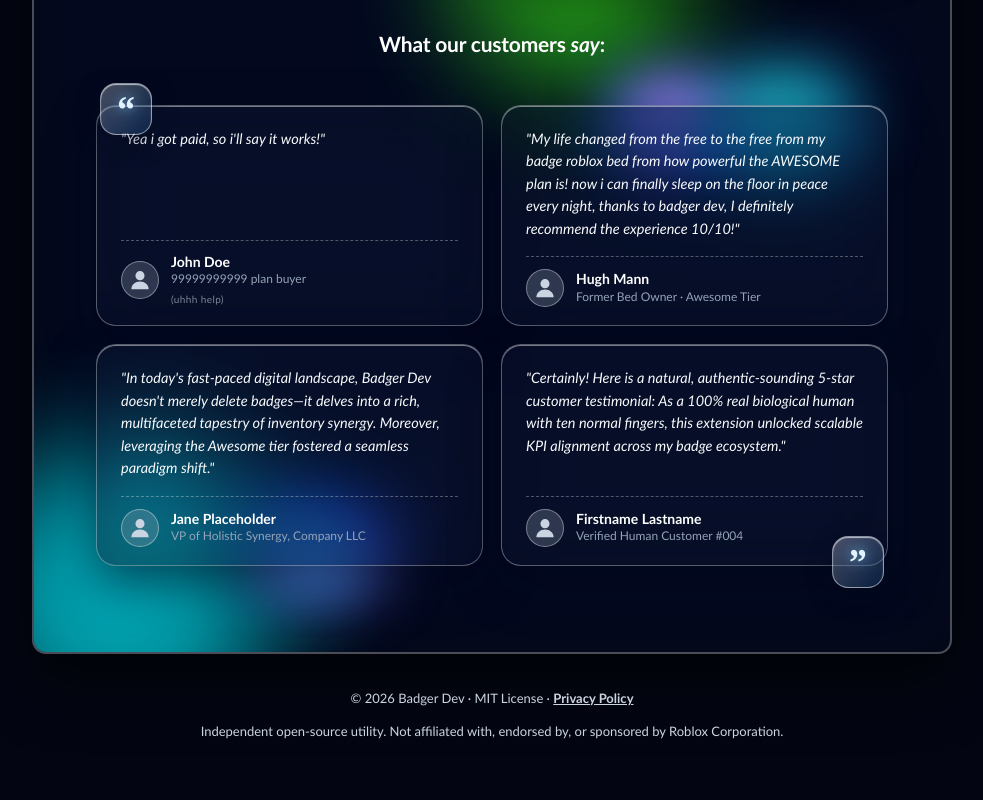
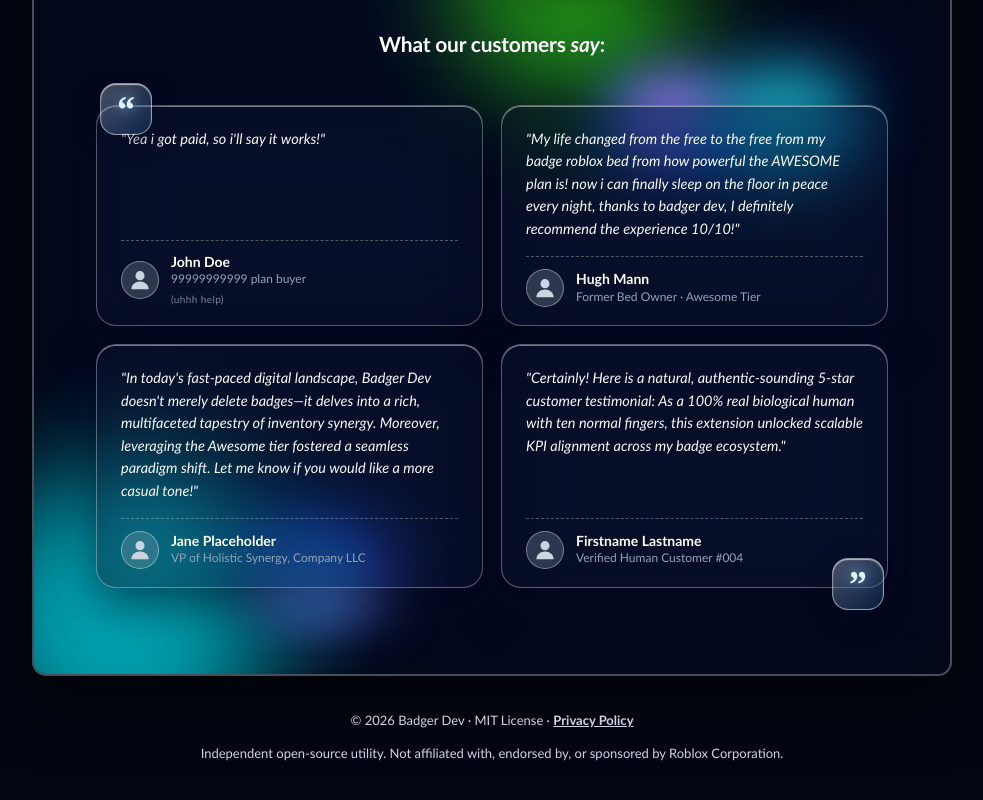
Before and after one commit to Vector-Badger/roblox-badge-deleter, a browser extension: page docs/index.html in a window 1280 px wide. Shown: the part 1894-2694 px from the top of the page, without its empty margins (148-1131 px from the left). Drawn offline with Linux system fonts and the light colour scheme.

Commit message:
docs: append satirical AI sign-off line to placeholder testimonial

```diff
--- a/docs/index.html
+++ b/docs/index.html
@@ -1280,7 +1280,7 @@
             </blockquote>
 
             <blockquote class="testimony-quote">
-              <div>"In today's fast-paced digital landscape, Badger Dev doesn't merely delete badges—it delves into a rich, multifaceted tapestry of inventory synergy. Moreover, leveraging the Awesome tier fostered a seamless paradigm shift."</div>
+              <div>"In today's fast-paced digital landscape, Badger Dev doesn't merely delete badges—it delves into a rich, multifaceted tapestry of inventory synergy. Moreover, leveraging the Awesome tier fostered a seamless paradigm shift. Let me know if you would like a more casual tone!"</div>
               <div>
                 <hr class="testimony-divider">
                 <div class="customer-row">
```
